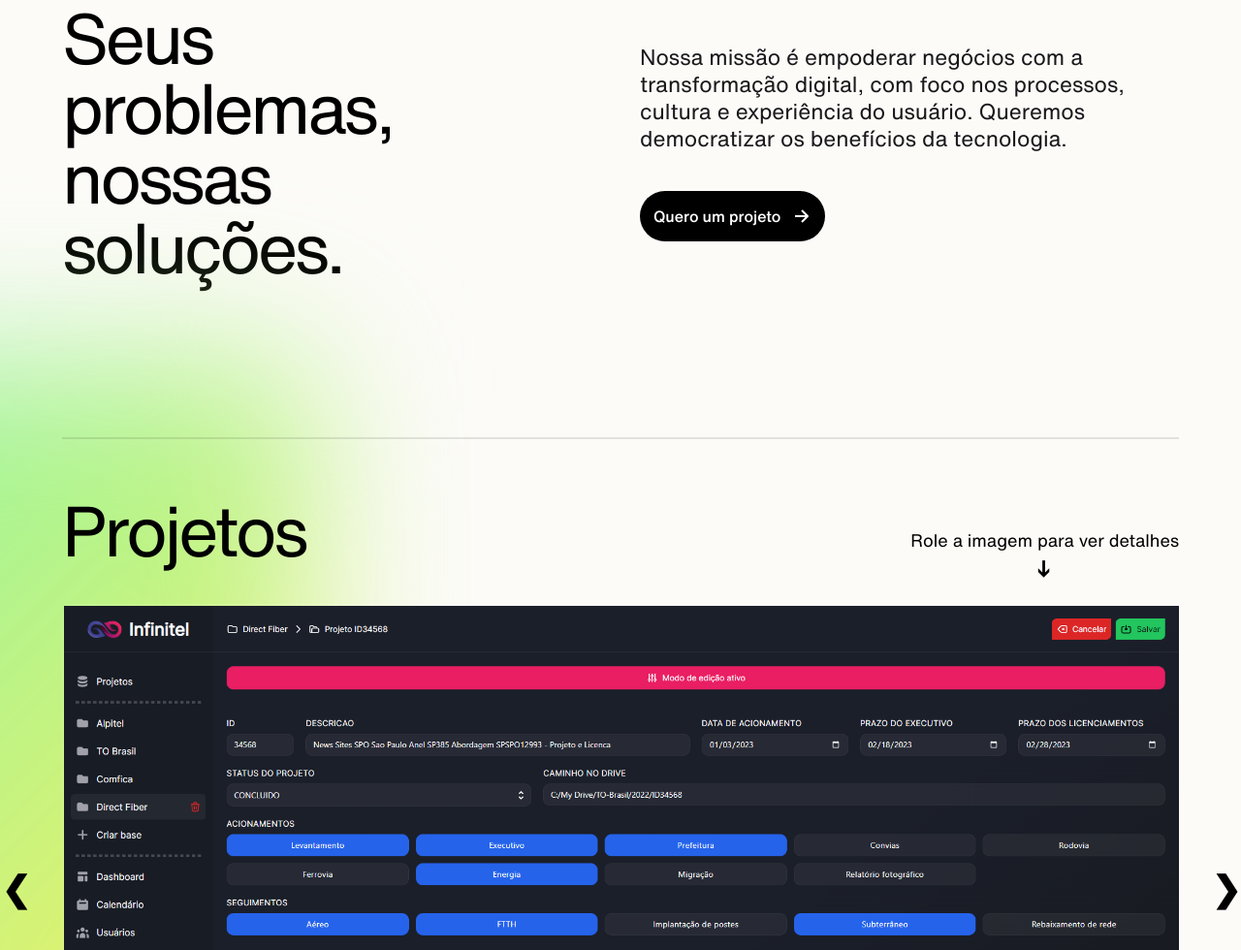
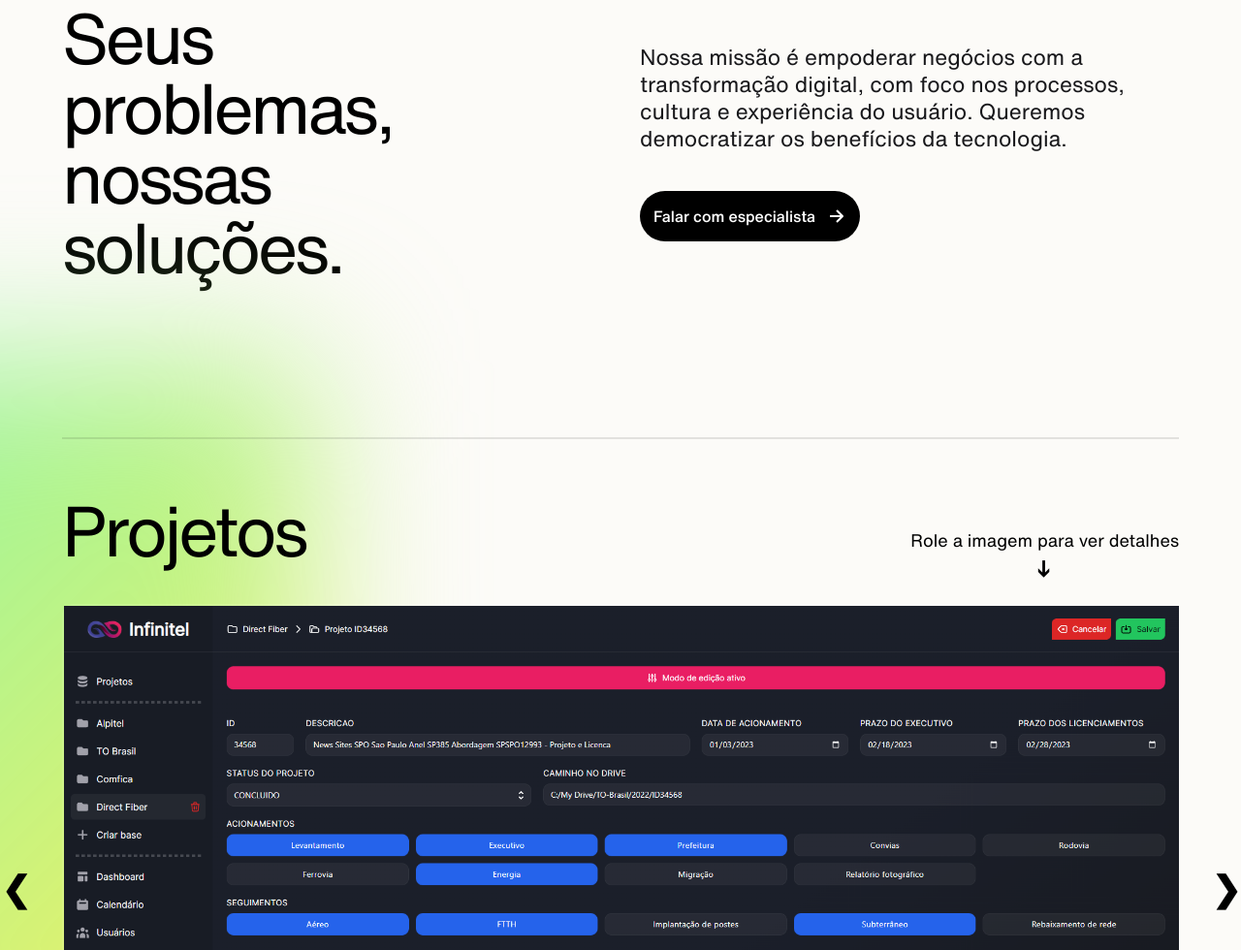
Before and after one commit to gabrrielsilva/gabrielsilvadev.com, an Astro site: page / in a window 1280 px wide. Shown: the part 1962-2942 px from the top of the page at 97% size. Built offline with nearby package versions, Linux system fonts and the light colour scheme; Astro itself is replaced by a stand-in of ours.

Commit message:
feat: falar com especialista button

```diff
--- a/src/components/Legacy.astro
+++ b/src/components/Legacy.astro
@@ -10,7 +10,7 @@ import Paragraph from './typography/Paragraph.astro';
     <H1 text="Seus problemas, nossas soluções." extraStyles="xl:max-w-md" />
     <div class="flex flex-col md:justify-between lg:justify-center">
       <Paragraph extraStyles="" text='Nossa missão é empoderar negócios com a transformação digital, com foco nos processos, cultura e experiência do usuário. Queremos democratizar os benefícios da tecnologia.' />
-      <Button id='i_want_a_project_button' text="Quero um projeto" arrow={true} extraStyles="bg-white duration-200 text-black invert whitespace-nowrap py-3.5 px-6 mt-10 hover:invert-0 hover:bg-brand hover:ring-2 hover:ring-black" />
+      <Button id='i_want_a_project_button' text="Falar com especialista" arrow={true} extraStyles="bg-white duration-200 text-black invert whitespace-nowrap py-3.5 px-6 mt-10 hover:invert-0 hover:bg-brand hover:ring-2 hover:ring-black" />
     </div>
   </div>
 </div>
```
